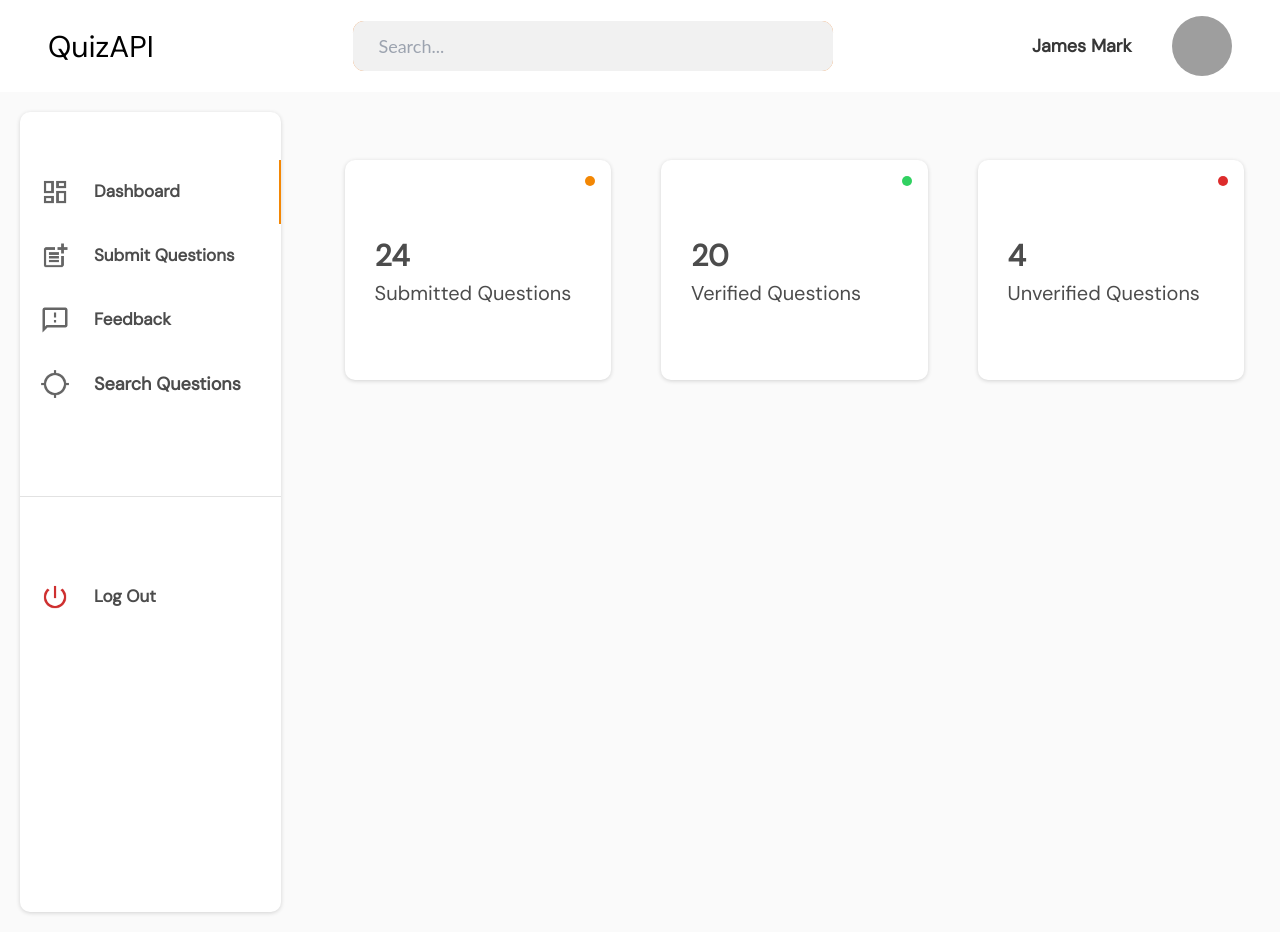
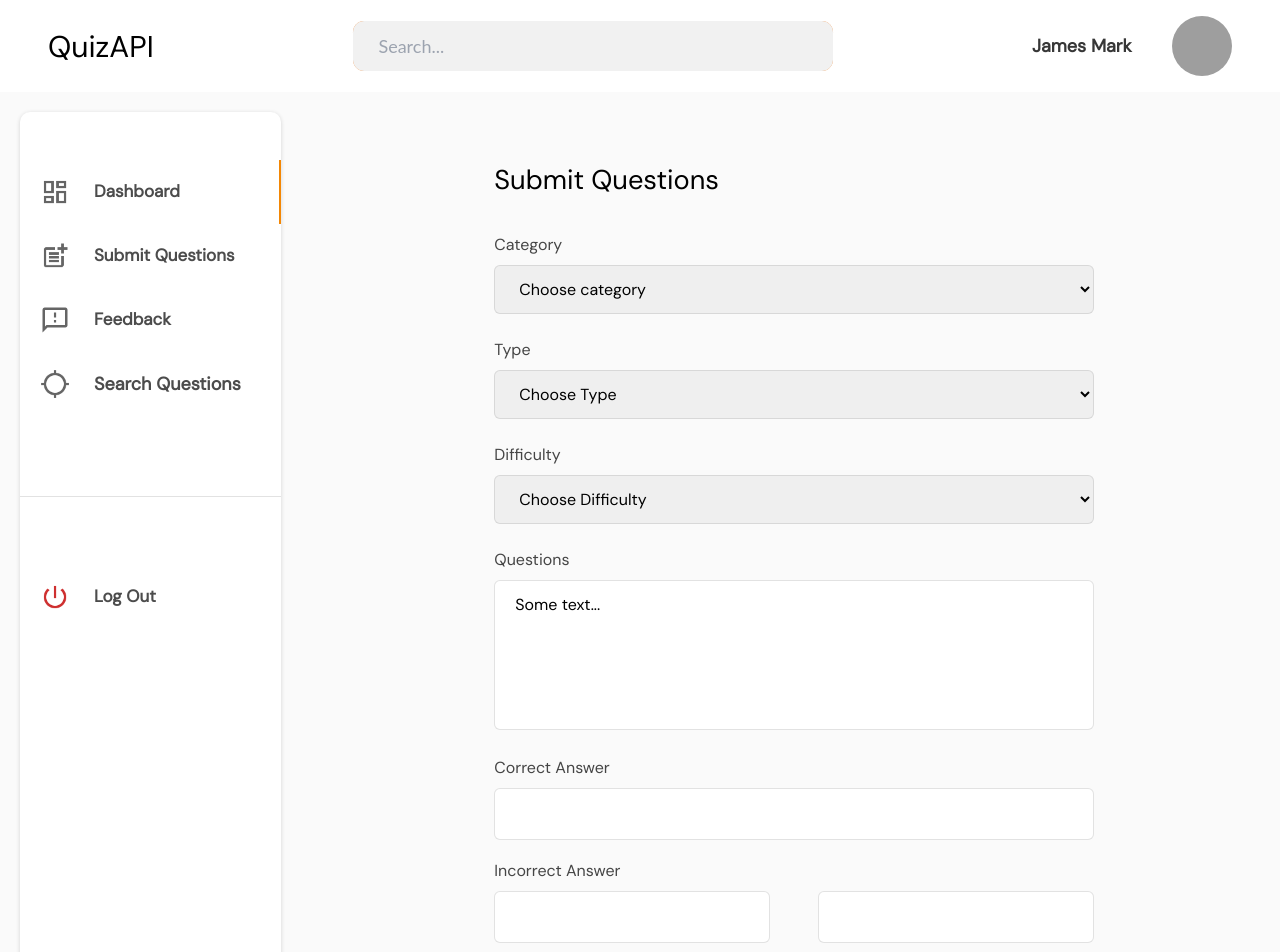
Before and after one commit to godwin-olele/quiz-api, a React (Create React App) app: page /user-dashboard in a window 1280 px wide. Shown: the top 952 px of the page. Built offline with nearby package versions, Linux system fonts and the light colour scheme; grey boxes are pictures that could not be loaded.

Commit message:
made some few changes on the input fields on both auth page, and also implemented the 'Submit Question' component

```diff
--- a/src/components/Auth/SignUp/SignUp.js
+++ b/src/components/Auth/SignUp/SignUp.js
@@ -65,7 +65,7 @@ export default function SignUp() {
             <div className=" mt-[0.5rem] flex justify-center items-center ">
               <input
                 type={`${showRetypePassword ? "text" : "password"}`}
-                className="w-full h-[52px] py-[13px] px-[20px] rounded-l-[6px] border-r-[0px]"
+                className="w-full h-[52px] py-[13px] px-[20px] rounded-l-[6px] border-r-[0px] "
                 name="confirmPassword"
                 autoComplete="false"
               />
--- a/src/components/DashBoard/Nav/DashboardNav.js
+++ b/src/components/DashBoard/Nav/DashboardNav.js
@@ -2,6 +2,7 @@ import React from "react";
 import { MdOutlineDashboard } from "react-icons/md";
 import { IconContext } from "react-icons";
 import Dashboard from "../Dashboard/Dashboard";
+import SubmitQuestions from "../SubmitQuestions/SubmitQuestions";
 
 export default function DashboardNav() {
   const userProfile = {
@@ -57,7 +58,7 @@ export default function DashboardNav() {
         </div>
       </nav>
       <main className="w-full h-auto bg-[#fafafa] p-[20px] flex ">
-        <div className="w-[350px] mr-[3rem] h-screen rounded-[10px] bg-[#ffffff] py-[3rem] left-nav">
+        <div className="w-[350px] mr-[3rem] min-h-screen rounded-[10px] bg-[#ffffff] py-[3rem] left-nav">
           <div className="w-full h-auto grid grid-cols-1">
             <div className="border-r-2 border-orange flex justify-start items-center px-[20px] py-[17px] cursor-pointer hover:bg-[#c8c8c83a] ">
             <img src="/images/Dashboard.png" alt="" className="w-[30px] h-[30px]"/>
@@ -93,7 +94,8 @@ export default function DashboardNav() {
             </div>
           </div>
         </div>
-        <Dashboard />
+        {/*<Dashboard /> */}
+        <SubmitQuestions/>
       </main>
     </>
   );
--- a/src/components/DashBoard/SubmitQuestions/SubmitQuestions.js
+++ b/src/components/DashBoard/SubmitQuestions/SubmitQuestions.js
@@ -3,9 +3,101 @@ import React from "react";
 export default function SubmitQuestions() {
   return (
     <>
-      {" "}
-      <div className="w-full h-screen py-[3rem] px-[1rem]">
+      <div className="w-full h-auto py-[3rem] px-[1rem] flex justify-center items-center">
+        <form className=" w-[600px] h-auto submit-question-form">
+          <h1 className="text-[#000000] text-[1.7rem] font-medium">
+            Submit Questions
+          </h1>
+          <div className="mt-[2rem]">
+            <div>
+              <label htmlFor="category" className="text-[#454545]">
+                Category
+              </label>
+              <select id="category" name="category">
+                <option value="" disabled selected hidden>
+                  Choose category
+                </option>
+                <option value="australia">Australia</option>
+                <option value="canada">Canada</option>
+                <option value="usa">USA</option>
+              </select>
+            </div>
+            <div className="mt-[1.5rem]">
+              <label htmlFor="type" className="text-[#454545]">
+                Type
+              </label>
+              <select id="type" name="type">
+                <option value="" disabled selected hidden>
+                  Choose Type
+                </option>
+                <option value="australia">Australia</option>
+                <option value="canada">Canada</option>
+                <option value="usa">USA</option>
+              </select>
+            </div>
+            <div className="mt-[1.5rem]">
+              <label htmlFor="type" className="text-[#454545]">
+                Difficulty
+              </label>
+              <select id="difficulty" name="difficulty">
+                <option value="" disabled selected hidden>
+                  Choose Difficulty
+                </option>
+                <option value="australia">Australia</option>
+                <option value="canada">Canada</option>
+                <option value="usa">USA</option>
+              </select>
+            </div>
+            <div className="mt-[1.5rem]  mb-[1.2rem]">
+              <label htmlFor=" questions" className="text-[#454545]">
+                Questions
+              </label>
+              <textarea>Some text...</textarea>
+            </div>
+            <label htmlFor="answer" className="text-[#454545]">
+              Correct Answer
+            </label>
+            <input
+              type="text"
+              className="w-full py-[13px] px-[20px] rounded-[6px] mb-[1.2rem] mt-[0.5rem]"
+              name="answer"
+              autoComplete="true"
+            />
 
+            <label htmlFor="answer" className="text-[#454545]">
+              Incorrect Answer
+            </label>
+            <div className="flex justify-between">
+            <input
+              type="text"
+              className="w-full py-[13px] px-[20px] rounded-[6px] mb-[1.2rem] mt-[0.5rem]"
+              name="email"
+              autoComplete="true"
+            />
+            <input
+              type="email"
+              className="w-full py-[13px] px-[20px] ml-[3rem] rounded-[6px] mb-[1.2rem] mt-[0.5rem]"
+              name="email"
+              autoComplete="true"
+            />
+            </div>
+            <label htmlFor="image" className="text-[#454545]">
+              Image
+            </label>
+            <input
+              type="text"
+              className="w-full py-[13px] px-[20px] rounded-[6px] mb-[1.2rem] mt-[0.5rem]"
+              name="answer"
+              autoComplete="true"
+            />
+            <div className="mt-[1.5rem]  mb-[1.2rem]">
+              <label htmlFor=" questions" className="text-[#454545]">
+                Explanation
+              </label>
+              <textarea></textarea>
+            </div>
+          </div>
+        </form>
       </div>
     </>
   );
--- a/src/index.css
+++ b/src/index.css
@@ -246,6 +246,11 @@ input {
   border: 1px solid rgba(178, 178, 178, 0.38);
 }
 
+input[type="password"] {
+  border: 1px solid rgba(178, 178, 178, 0.38);
+  border-right: none;
+}
+
 .see-password {
   font-size: 22px;
 }
@@ -283,26 +288,19 @@ input:focus {
 }
 
 
+/*
 input:-webkit-autofill,
 input:-webkit-autofill:hover,
 input:-webkit-autofill:focus,
 input:-webkit-autofill:active {
-  -webkit-box-shadow: 0 0 0 30px #f9ba8659 inset !important;
+  -webkit-box-shadow: 0 0 0 30px #f9ba8641 inset !important;
 }
-
+*/
 .search-form {
   position: relative;
   width: 30rem;
   background: #ef8733;
   border-radius: var(--rad);
-}
-input,
-.submit {
-  height: 50px;
-  font-family: var(--font-fam);
-  border: 0;
-  color: var(--color-dark);
-  font-size: 18px;
 }
 
 input[type="search"] {
@@ -317,6 +315,10 @@ input[type="search"] {
   position: relative;
   outline: none;
   border: none;
+  height: 50px;
+  font-family: var(--font-fam);
+  color: var(--color-dark);
+  font-size: 18px;
 }
 .submit {
   display: none;
@@ -329,7 +331,7 @@ input[type="search"] {
   border-radius: 10px;
   color: #fff;
 }
-input:not(:placeholder-shown) {
+input[type="search"]:not(:placeholder-shown) {
   border-radius: var(--rad) 0 0 var(--rad);
   width: calc(100% - var(--btn-width));
 }
@@ -352,3 +354,23 @@ input:not(:placeholder-shown) {
 .dashboard-icon {
   font-size: 30px;
 }
+
+.submit-question-form select {
+  width: 100%;
+  padding: 12px 20px;
+  display: inline-block;
+  border: 1px solid rgba(178, 178, 178, 0.38);
+  border-radius: 6px;
+  margin-top: 0.5rem;
+}
+.submit-question-form textarea {
+  width: 100%;
+  height: 150px;
+  padding: 12px 20px;
+  box-sizing: border-box;
+  border: 1px solid rgba(178, 178, 178, 0.38);
+  border-radius: 6px;
+  font-size: 16px;
+  resize: none;
+  margin-top: 0.5rem;
+}
```
